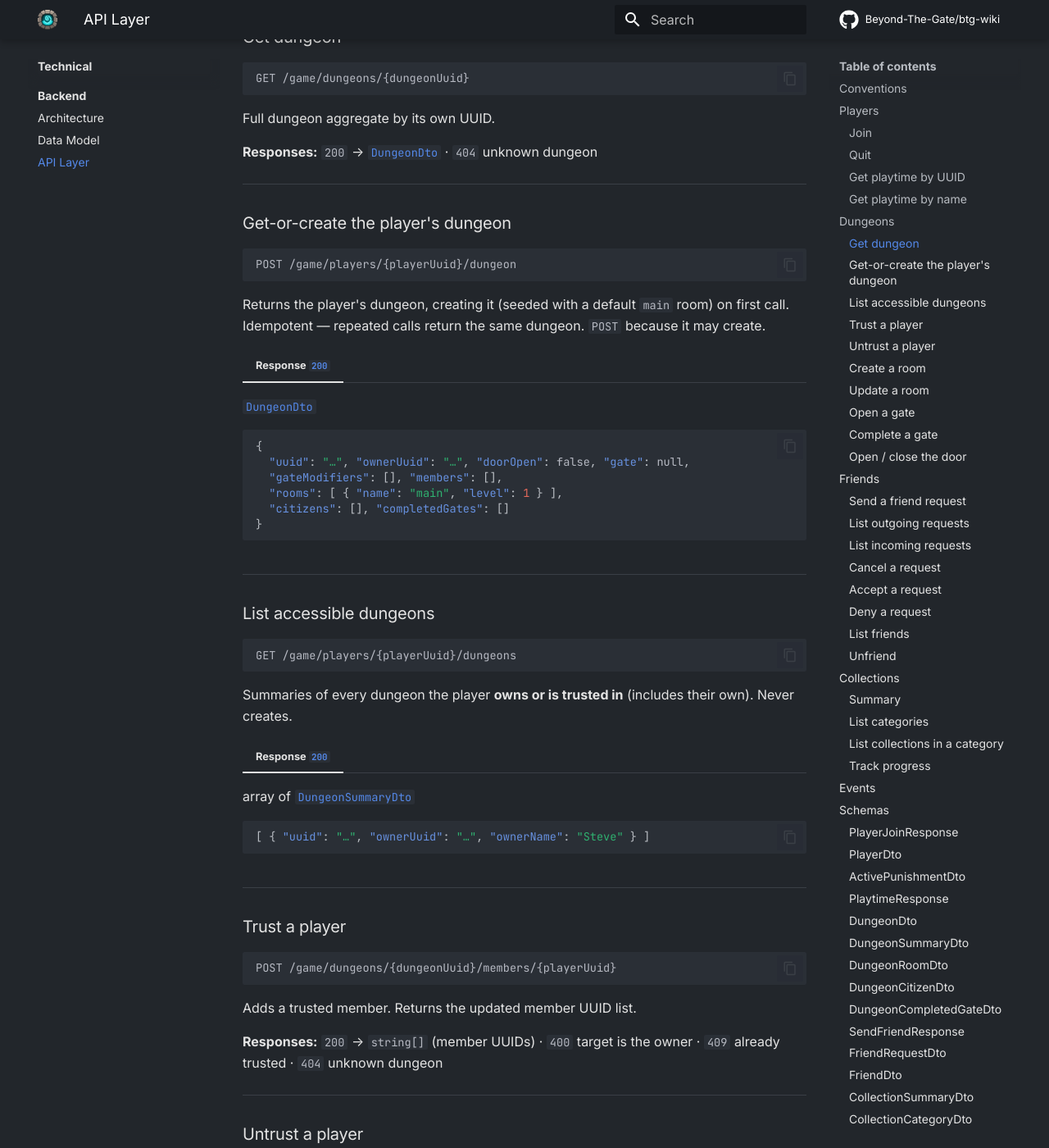
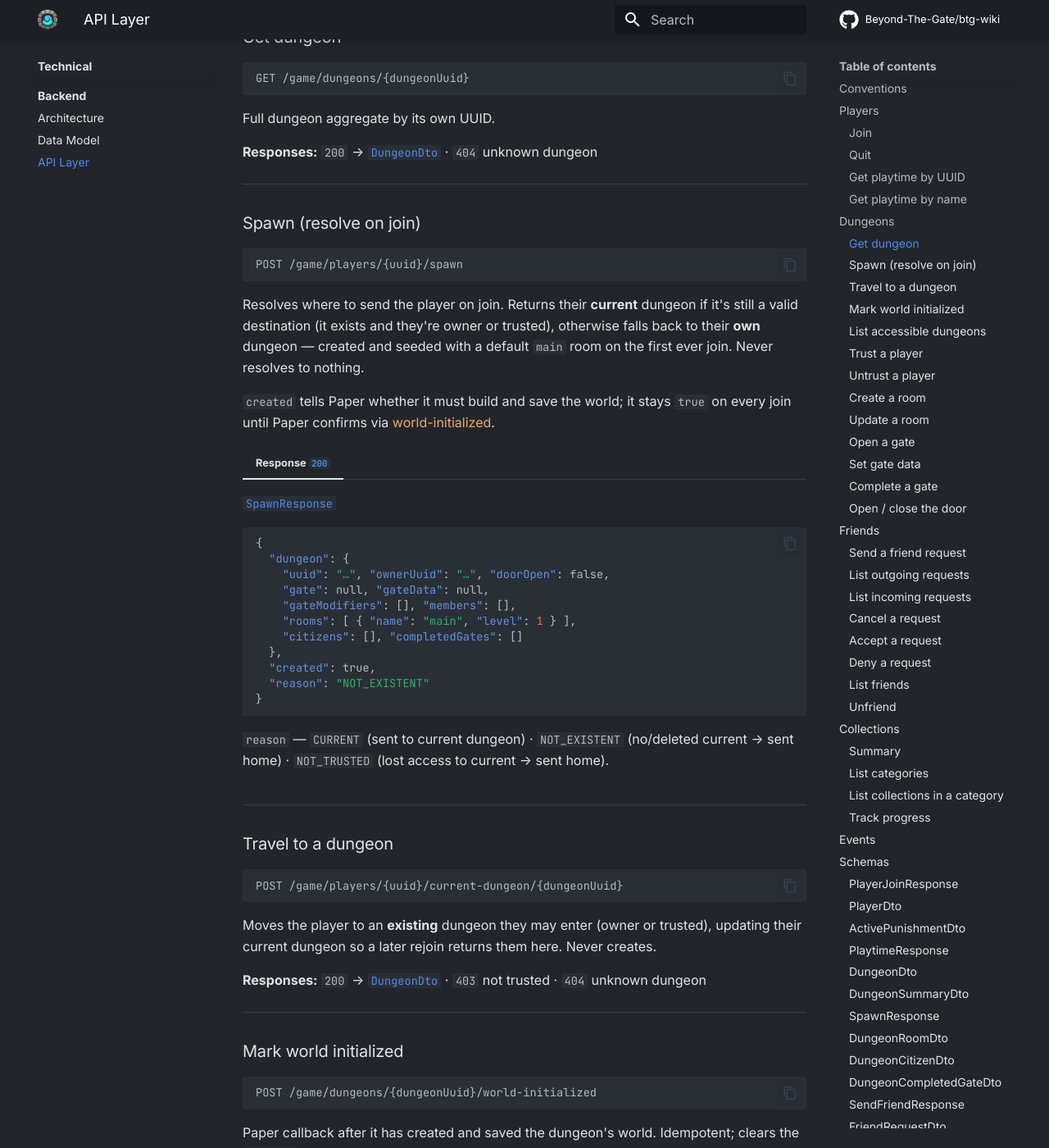
Before and after one commit to Beyond-The-Gate/btg-wiki, an MkDocs documentation site: the page built from docs/technical/backend/api.md, in a window 1280 px wide and 1400 px high, scrolled down 2374 px. Shown: the whole window at 82% size. Built offline with MkDocs 1.6.1 and Material for MkDocs 9.7.7, drawn with Linux system fonts in a browser that asks for light colours; comment, search, counter and statistics services are not loaded; some of the changed text lies outside the part shown.

Commit message:
Revise dungeon API endpoints and responses
Updated API documentation for dungeon spawning and gate operations.

````diff
--- a/docs/technical/backend/api.md
+++ b/docs/technical/backend/api.md
@@ -24,6 +24,7 @@
     | `200` | OK, body returned |
     | `204` | OK, no body |
     | `400` | Invalid input / business rule violated |
+    | `403` | Forbidden (not allowed to access the target) |
     | `404` | Target not found |
     | `409` | Conflict (duplicate / already in desired state) |
 
@@ -132,26 +133,59 @@ Full dungeon aggregate by its own UUID.
 
 ---
 
-### Get-or-create the player's dungeon
+### Spawn (resolve on join)
 
 ```http
-POST /game/players/{playerUuid}/dungeon
+POST /game/players/{uuid}/spawn
 ```
 
-Returns the player's dungeon, creating it (seeded with a default `main` room) on first call. Idempotent — repeated calls return the same dungeon. `POST` because it may create.
+Resolves where to send the player on join. Returns their **current** dungeon if it's still a valid destination (it exists and they're owner or trusted), otherwise falls back to their **own** dungeon — created and seeded with a default `main` room on the first ever join. Never resolves to nothing.
+
+`created` tells Paper whether it must build and save the world; it stays `true` on every join until Paper confirms via [world-initialized](#mark-world-initialized).
 
 === "Response `200`"
 
-    [`DungeonDto`](#dungeondto)
+    [`SpawnResponse`](#spawnresponse)
 
     ```json
     {
-      "uuid": "…", "ownerUuid": "…", "doorOpen": false, "gate": null,
-      "gateModifiers": [], "members": [],
-      "rooms": [ { "name": "main", "level": 1 } ],
-      "citizens": [], "completedGates": []
+      "dungeon": {
+        "uuid": "…", "ownerUuid": "…", "doorOpen": false,
+        "gate": null, "gateData": null,
+        "gateModifiers": [], "members": [],
+        "rooms": [ { "name": "main", "level": 1 } ],
+        "citizens": [], "completedGates": []
+      },
+      "created": true,
+      "reason": "NOT_EXISTENT"
     }
     ```
+
+    `reason` — `CURRENT` (sent to current dungeon) · `NOT_EXISTENT` (no/deleted current → sent home) · `NOT_TRUSTED` (lost access to current → sent home).
+
+---
+
+### Travel to a dungeon
+
+```http
+POST /game/players/{uuid}/current-dungeon/{dungeonUuid}
+```
+
+Moves the player to an **existing** dungeon they may enter (owner or trusted), updating their current dungeon so a later rejoin returns them here. Never creates.
+
+**Responses:** `200` → [`DungeonDto`](#dungeondto) · `403` not trusted · `404` unknown dungeon
+
+---
+
+### Mark world initialized
+
+```http
+POST /game/dungeons/{dungeonUuid}/world-initialized
+```
+
+Paper callback after it has created and saved the dungeon's world. Idempotent; clears the `created` flag for future spawns.
+
+**Responses:** `204` no content · `404` unknown dungeon
 
 ---
 
@@ -255,12 +289,38 @@ Updates a room (e.g. level-up). The room **name is immutable**.
 POST /game/dungeons/{dungeonUuid}/gate/open
 ```
 
-Starts a gate run: opens the door, sets the gate, and replaces its modifiers.
+Starts a gate run: opens the door, sets the gate, applies its modifiers, and sets the initial gate data (a fresh gate starts with no data if omitted).
 
 === "Request"
 
     ```json
-    { "gate": "fire", "modifiers": ["hardcore", "timed"] }
+    { "gate": "fire", "modifiers": ["hardcore", "timed"], "gateData": "{\"phase\":1}" }
+    ```
+
+    `gateData` is optional, opaque raw JSON.
+
+=== "Response"
+
+    `204` no content
+
+=== "Errors"
+
+    `400` invalid gate data JSON · `404` unknown dungeon
+
+---
+
+### Set gate data
+
+```http
+PUT /game/dungeons/{dungeonUuid}/gate/data
+```
+
+Replaces the opaque gate JSON during a run. The body is raw JSON, stored as-is and returned verbatim on the dungeon aggregate. Cleared automatically when the gate is completed/cleared.
+
+=== "Request"
+
+    ```json
+    { "phase": 2, "bossHp": 1500 }
     ```
 
 === "Response"
@@ -570,6 +630,7 @@ Friend mutations publish to the **`btg.events`** topic exchange. Payloads are JS
 | `ownerUuid` | UUID | |
 | `doorOpen` | boolean | |
 | `gate` | string? | `null` when no active gate |
+| `gateData` | string? | opaque gate JSON; `null` when none |
 | `gateModifiers` | string[] | set |
 | `members` | UUID[] | trusted players |
 | `rooms` | [DungeonRoomDto](#dungeonroomdto)[] | |
@@ -582,6 +643,13 @@ Friend mutations publish to the **`btg.events`** topic exchange. Payloads are JS
 | `uuid` | UUID | |
 | `ownerUuid` | UUID | |
 | `ownerName` | string? | may be temporarily unknown |
+
+### SpawnResponse
+| Field | Type | Notes |
+|---|---|---|
+| `dungeon` | [DungeonDto](#dungeondto) | the resolved target |
+| `created` | boolean | Paper must build + save the world |
+| `reason` | enum | `CURRENT` \| `NOT_EXISTENT` \| `NOT_TRUSTED` |
 
 ### DungeonRoomDto
 | Field | Type | Notes |
````
Also changed, not shown: other parts of docs/technical/backend/api.md (+1 -1 lines).
